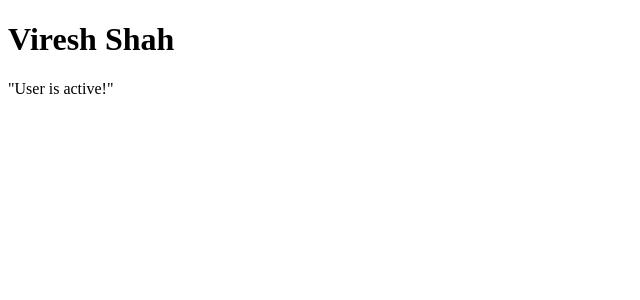
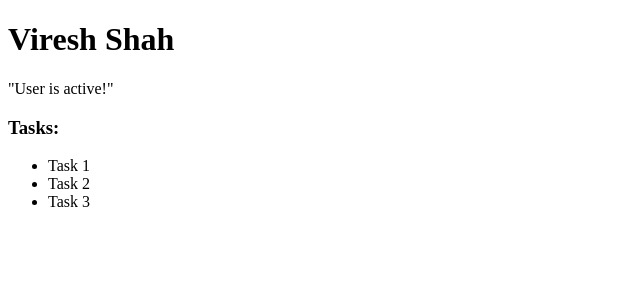
Before and after one commit to HotwaxOrg/Vue-and-Ionic-Tutorials, a Vue app in the folder VueTutorials/: page / in a window 1280 px wide. Shown: the top 300 px of the page, without its empty margins (0-640 px from the left). Built offline with nearby package versions, Linux system fonts and the light colour scheme.

Commit message:
Learned about v-for directives

```diff
--- a/VueTutorials/src/App.vue
+++ b/VueTutorials/src/App.vue
@@ -4,13 +4,17 @@
       return {
         name: "Viresh Shah",
         status: "active",
+        tasks : ["Task 1", "Task 2", "Task 3"],
       };
     },
   }
 </script>
 
 <template>
+  <!-- Vue directives -->
   <h1>{{ name }}</h1>
+
+  <!-- Else if directive in Vue -->
   <p v-if="status === 'active'">
     "User is active!"
   </p>
@@ -20,4 +24,10 @@
   <p v-else>
     "User is inactive!"
   </p>
+
+  <!-- Looping directives -->
+   <h3>Tasks:</h3>
+   <ul>
+    <li v-for="task in tasks" :key="task">{{ task }}</li>
+   </ul>
 </template>
```
